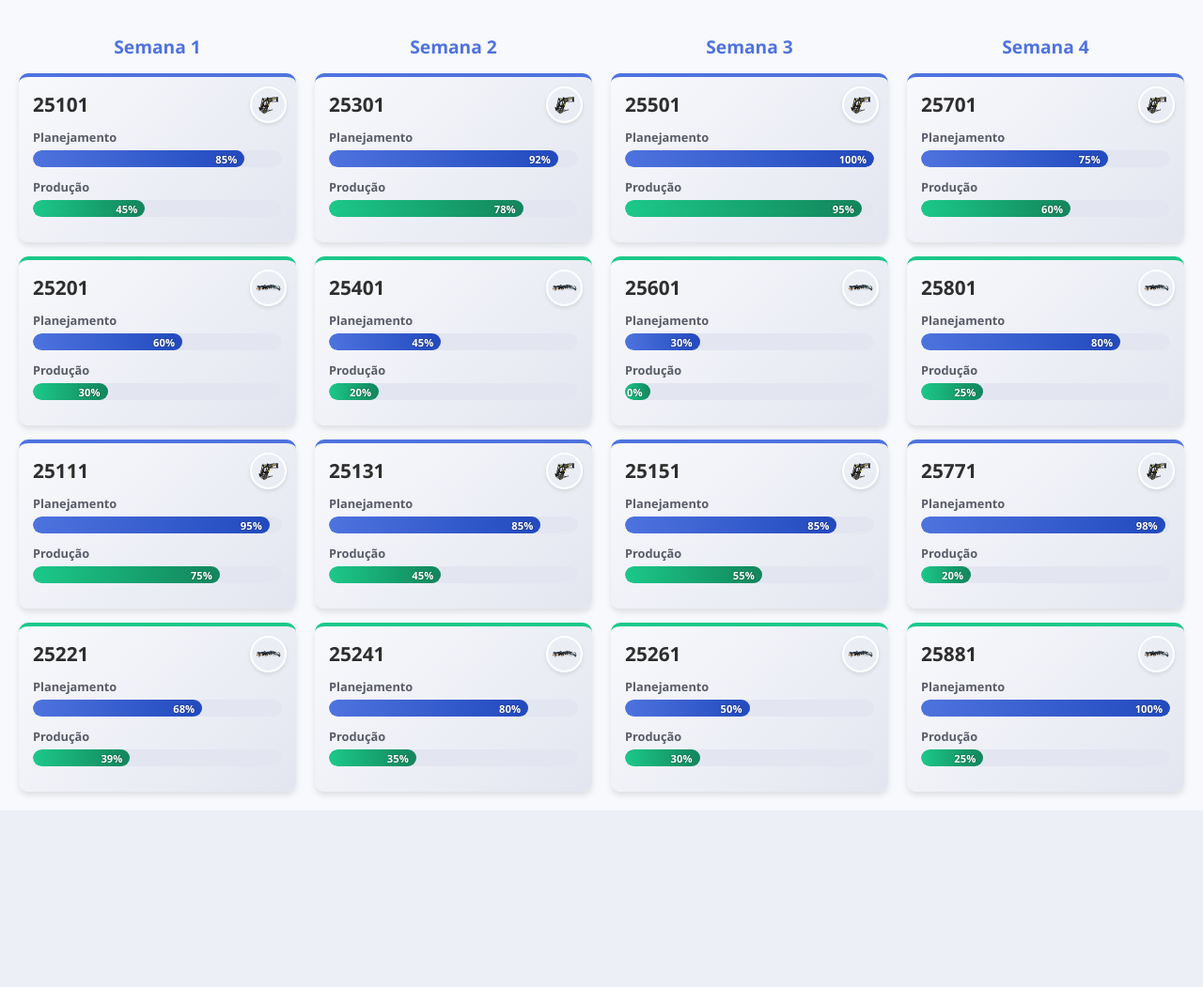
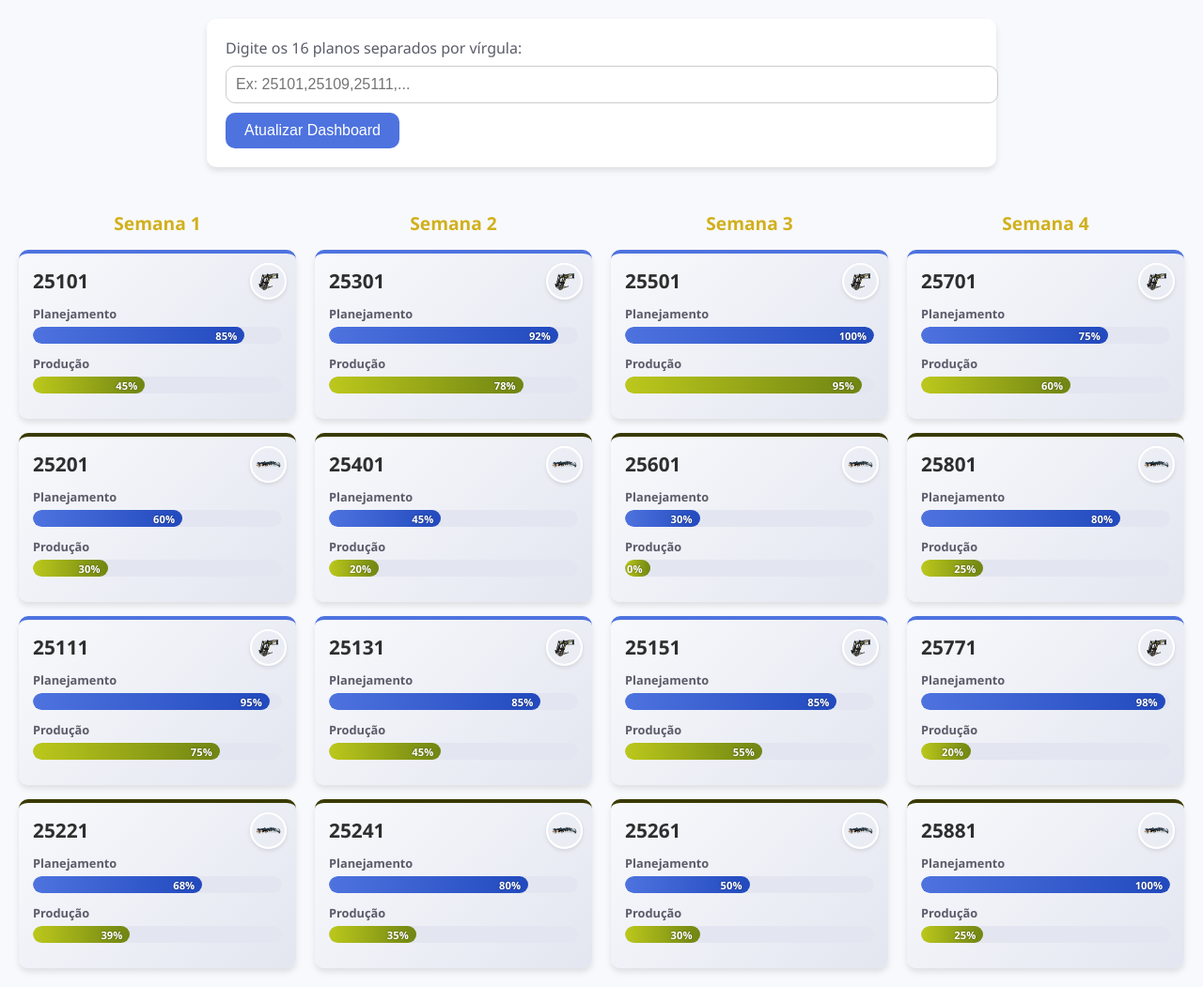
Before and after one commit to PabloJorge99/DASH_PRODUCAO, a Flask app: page / in a window 1280 px wide. Shown: the whole page at 94% size. Before the commit the page ends 845 px from the top, so only its background shows below. Run offline with Flask 3, Linux system fonts and the light colour scheme.

Commit message:
Update dashboard.html

```diff
--- a/templates/dashboard.html
+++ b/templates/dashboard.html
@@ -7,7 +7,7 @@
     <style>
         :root {
             --cor-plano: #4e73df;
-            --cor-rasthor: #1cc88a;
+            --cor-rasthor: #393a02;
             --sombra: 0 4px 6px rgba(0, 0, 0, 0.1);
             --borda-radius: 10px;
         }
@@ -18,6 +18,41 @@
             margin: 0;
             padding: 20px;
             color: #5a5c69;
+        }
+
+        form {
+            margin-bottom: 30px;
+            background: #fff;
+            padding: 20px;
+            border-radius: var(--borda-radius);
+            box-shadow: var(--sombra);
+            max-width: 800px;
+            margin-left: auto;
+            margin-right: auto;
+        }
+
+        input[type="text"] {
+            width: 100%;
+            padding: 10px;
+            margin-top: 8px;
+            margin-bottom: 10px;
+            border: 1px solid #ccc;
+            border-radius: var(--borda-radius);
+            font-size: 1rem;
+        }
+
+        button {
+            background-color: var(--cor-plano);
+            color: white;
+            padding: 10px 20px;
+            border: none;
+            border-radius: var(--borda-radius);
+            font-size: 1rem;
+            cursor: pointer;
+        }
+
+        button:hover {
+            background-color: #3756c4;
         }
 
         .dashboard {
@@ -35,7 +70,7 @@
         .semana h2 {
             text-align: center;
             margin-bottom: 15px;
-            color: #4e73df;
+            color: #d1b01c;
             font-size: 1.2rem;
         }
 
@@ -113,6 +148,7 @@
             height: 100%;
             border-radius: 9px;
             position: relative;
+            background: linear-gradient(to right, #4facfe, #00f2fe); /* Cor visível */
         }
 
         .planejamento .progress-fill {
@@ -120,7 +156,7 @@
         }
 
         .producao .progress-fill {
-            background: linear-gradient(90deg, #1cc88a 0%, #13855c 100%);
+            background: linear-gradient(90deg, #bcc81c 0%, #708513 100%);
         }
 
         .progress-value {
@@ -148,6 +184,14 @@
     </style>
 </head>
 <body>
+
+    <!-- FORMULÁRIO PARA ESCOLHER OS PLANOS -->
+    <form method="POST">
+        <label for="lotes">Digite os 16 planos separados por vírgula:</label><br>
+        <input type="text" id="lotes" name="lotes" placeholder="Ex: 25101,25109,25111,...">
+        <button type="submit">Atualizar Dashboard</button>
+    </form>
+
     <div class="dashboard">
         {% for semana, planos in semanas.items() %}
         <div class="semana">
@@ -156,7 +200,9 @@
                 {% for plano in planos %}
                 <div class="card {% if plano.tipo == 'plaina' %}plano{% else %}rasthor{% endif %}">
                     <div class="card-id">{{ plano.id }}</div>
-                    <img src="{{ url_for('static', filename=plano.imagem) }}" alt="{{ plano.tipo }}" class="card-imagem">
+                    {% if plano.imagem %}
+                        <img src="{{ url_for('static', filename=plano.imagem) }}" alt="{{ plano.tipo }}" class="card-imagem">
+                    {% endif %}
 
                     <div class="progress-container">
                         <div class="progress-label">
```
